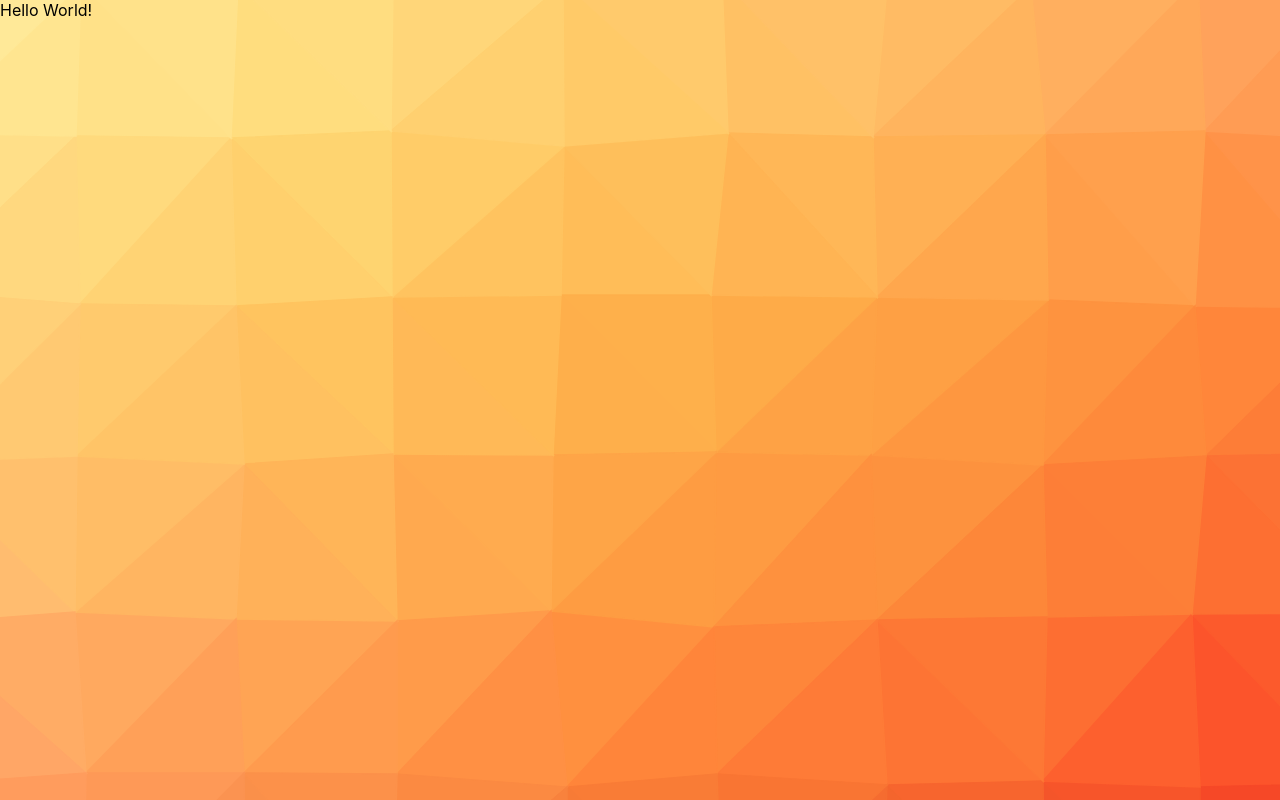
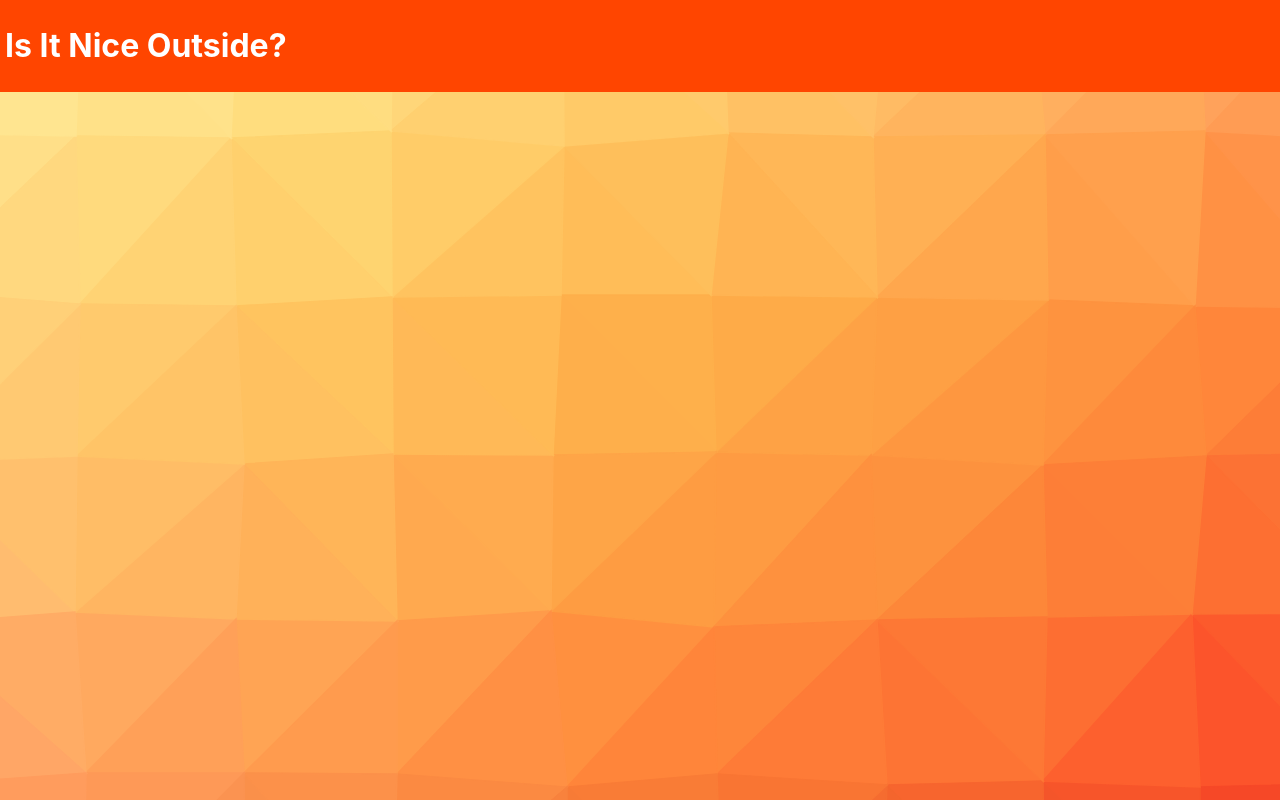
Before and after one commit to cassidypignatello/is-it-nice-outside, a React app: page / in a window 1280 px wide. Built offline with nearby package versions, Linux system fonts and the light colour scheme.

Commit message:
adds Header component

```diff
--- a/app/components/App.js
+++ b/app/components/App.js
@@ -1,10 +1,13 @@
 import React from 'react';
 import ReactDOM from 'react-dom';
+import Header from '../components/Header';
 
 export default class App extends React.Component {
   render() {
     return (
-      <div>Hello World!</div>
+      <div className='container'>
+        <Header />
+      </div>
     );
   }
 }
--- /dev/null
+++ b/app/components/Header.js
@@ -0,0 +1,12 @@
+import React from 'react';
+import ReactDOM from 'react-dom';
+
+const Header = (props) => {
+  return (
+    <div className='navbar'>
+      <h1>Is It Nice Outside?</h1>
+    </div>
+  );
+}
+
+export default Header;
--- a/app/index.css
+++ b/app/index.css
@@ -12,3 +12,13 @@ body {
                 Segoe UI,Roboto,Oxygen-Sans,Ubuntu,
                 Cantarell,Helvetica Neue,sans-serif;
 }
+
+.navbar {
+  width: 100%;
+  height: 100%;
+  margin: 0;
+  background-color: #ff4500;
+  color: #fff;
+  font-weight: 200;
+  padding: 5px;
+}
```
